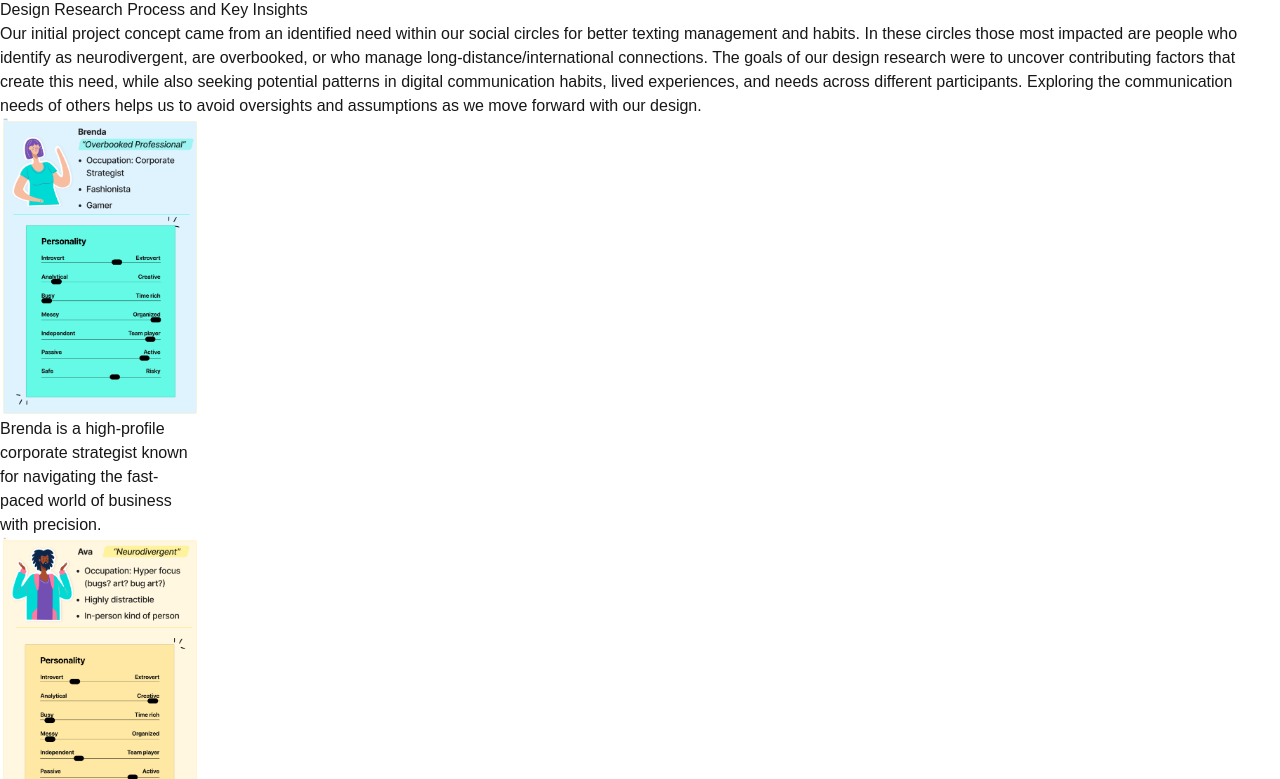
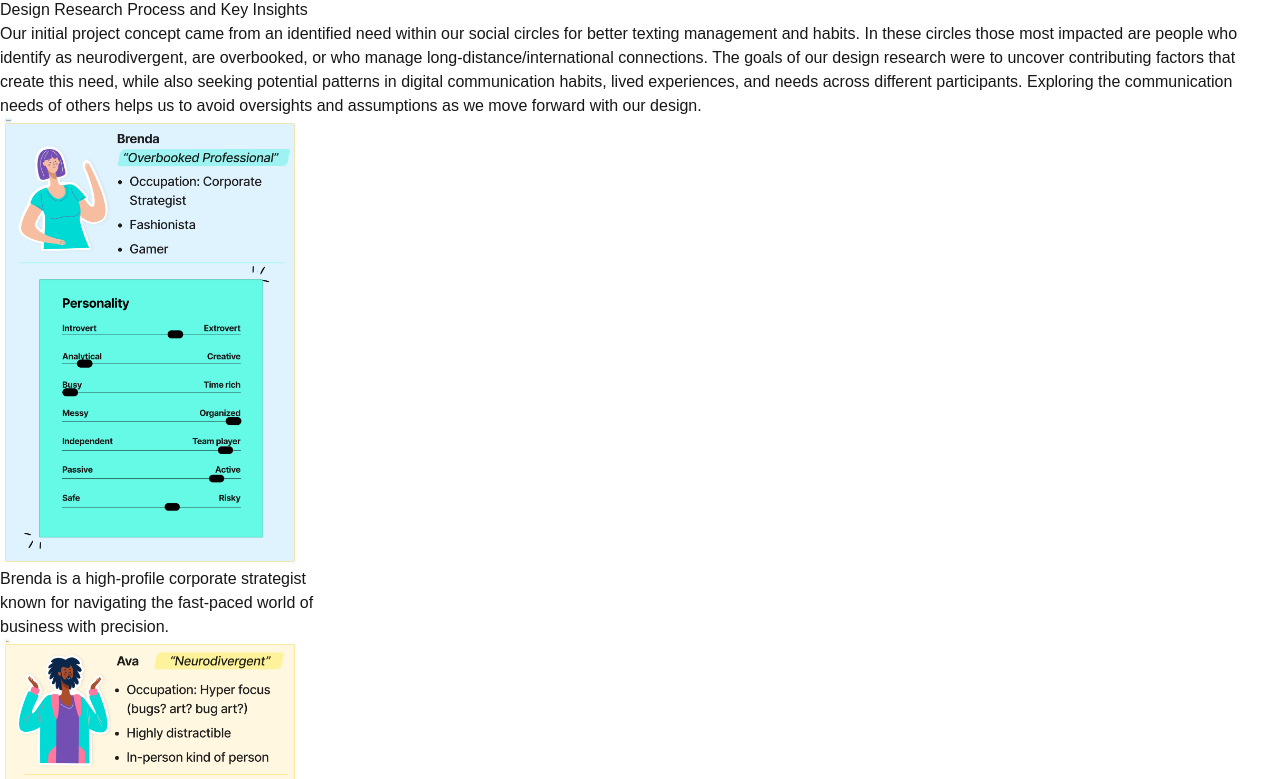
Before and after one commit to andrewpking/kingdrewsea-portfolio, a Next.js app: page /mindmii in a window 1280 px wide. Shown: the part 1221-2000 px from the top of the page. Built offline with nearby package versions, Linux system fonts and the light colour scheme.

Commit message:
Got the layout down.

```diff
--- a/src/app/components/ProjectImagesBlock.tsx
+++ b/src/app/components/ProjectImagesBlock.tsx
@@ -15,13 +15,11 @@ interface ProjectImagesBlockProps {
 
 const ProjectImagesBlock: React.FC<ProjectImagesBlockProps> = ({ images, direction = 'row', width, maxHeight }) => {
   return (
-    <div className={`project-images-block flex ${direction === 'row' ? 'flex-col' : 'flex-row'}`} style={{ maxHeight }}>
+    <div className={`flex ${direction === 'row' ? 'flex-row' : 'flex-col'} `} style={{ maxHeight }}>
       {images.map((image, index) => (
-        <div key={index} className={`flex ${direction === 'row' ? 'flex-col' : 'flex-row'} gap-2`} style={{ maxWidth: `${width * 100/ images.length + 50}px` }}>
-          <div className="image-container block">
-            <Image src={image.src} alt={image.alt} width={width * 100} height={400} className="image" />
-            <p className={`inline w-${width * 100} overflow-none whitespace`}>{image.caption}</p>
-          </div>
+        <div key={index} className={`image-container flex flex-col`} style={{ maxWidth: `${width * 100+ 50 }px` }}>
+          <Image src={image.src} alt={image.alt} width={width * 100} height={400} className="image" />
+          <p className={`inline w-${width * 100} overflow-none whitespace italic small mb-2`}>{image.caption}</p>
         </div>
       ))}
     </div>
```
